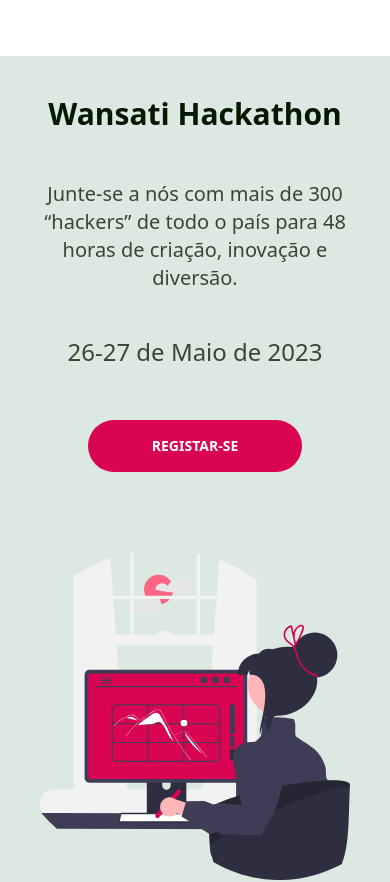
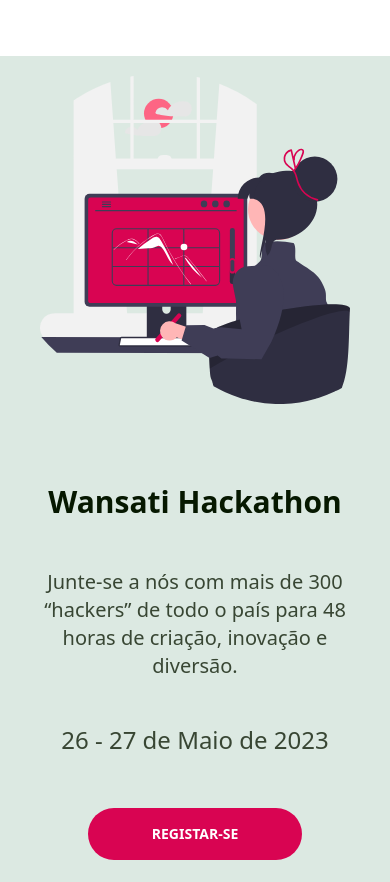
Before and after one commit to rnrnshn/wansati-hackthon, a Next.js app: page / in a window 390 px wide. Shown: the top 882 px of the page. Built offline with nearby package versions, Linux system fonts and the light colour scheme.

Commit message:
fix: responsivity and use arrow functions

```diff
--- a/src/app/components/Hero.tsx
+++ b/src/app/components/Hero.tsx
@@ -1,10 +1,10 @@
 import Image from "next/image";
 import HeroImage from "../../../public/assets/hero-image.svg";
 
-export default function Hero() {
+const Hero = () => {
   return (
-    <section className="mt-12 pb-24 flex justify-between items-center container mx-auto max-md:mt-14  max-md:flex-col max-md:px-10">
-      <div className="max-w-[600px]">
+    <section className="p-5 mt-12 pb-24 flex justify-between items-center max-w-6xl mx-auto gap-10 max-md:mt-14  max-md:flex-col max-md:px-10">
+      <div className="max-w-lg order-2 md:order-1">
         <h1 className="text-6xl text-gray-headline font-bold pb-6 max-md:text-3xl max-md:text-center max-md:mb-6 max-md:mt-10">
           Wansati Hackathon
         </h1>
@@ -12,18 +12,20 @@ export default function Hero() {
           Junte-se a nós com mais de 300 “hackers” de todo o país para 48 horas
           de criação, inovação e diversão.
         </p>
-        <p className="text-gray-paragraph text-2xl pb-8 max-md:text-center max-md:mb-5">26-27 de Maio de 2023</p>
+        <p className="text-gray-paragraph text-2xl pb-8 max-md:text-center max-md:mb-5">26 - 27 de Maio de 2023</p>
 
         <div className="flex max-md:justify-center max-md:mb-20">
-          <button className="font-bold text-sm uppercase text-white bg-primary px-8 py-4 rounded-full hover:bg-primary-hover max-md:px-16 max-md:py-4">
+          <button className="font-bold text-sm uppercase text-white bg-primary px-8 py-4 rounded-full hover:brightness-75 max-md:px-16 max-md:py-4 transition-all">
             Registar-se
           </button>
         </div>
       </div>
 
-      <div className="w-full max-w-md">
+      <div className="w-full max-w-md order-1 md:order-2">
         <Image src={HeroImage} alt="wansati" />
       </div>
     </section>
   );
 }
+
+export default Hero;
```
